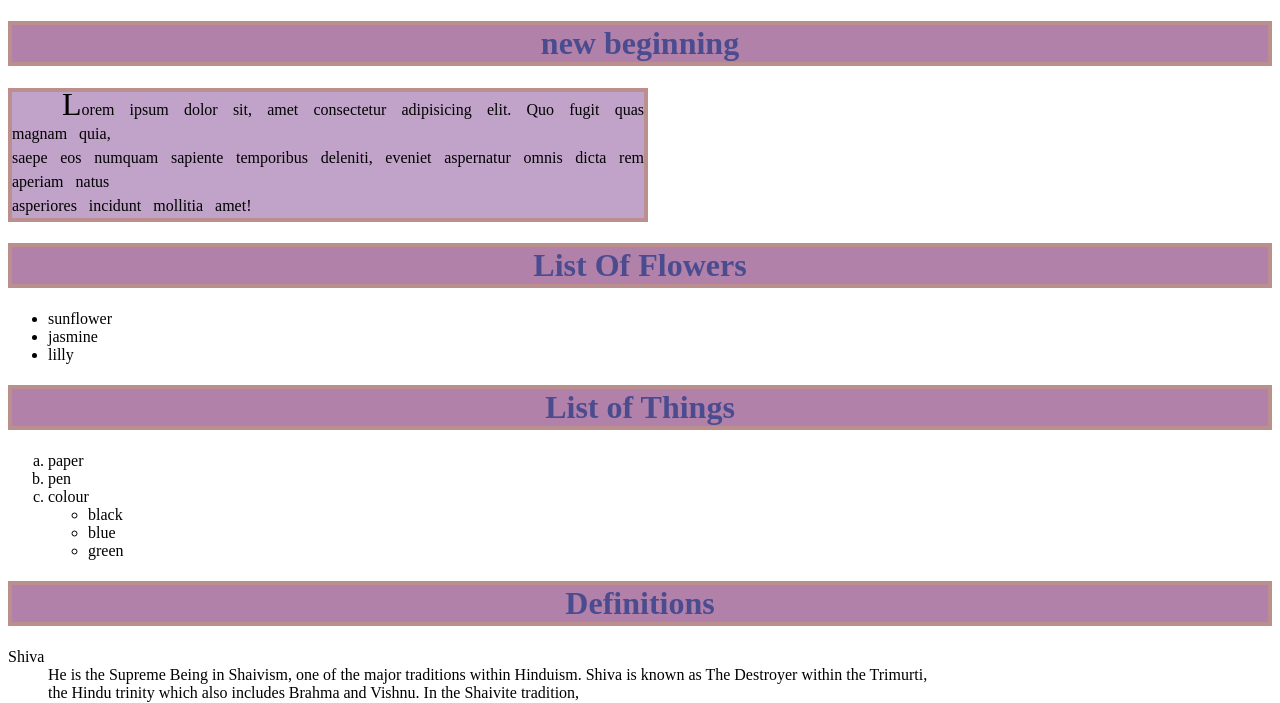
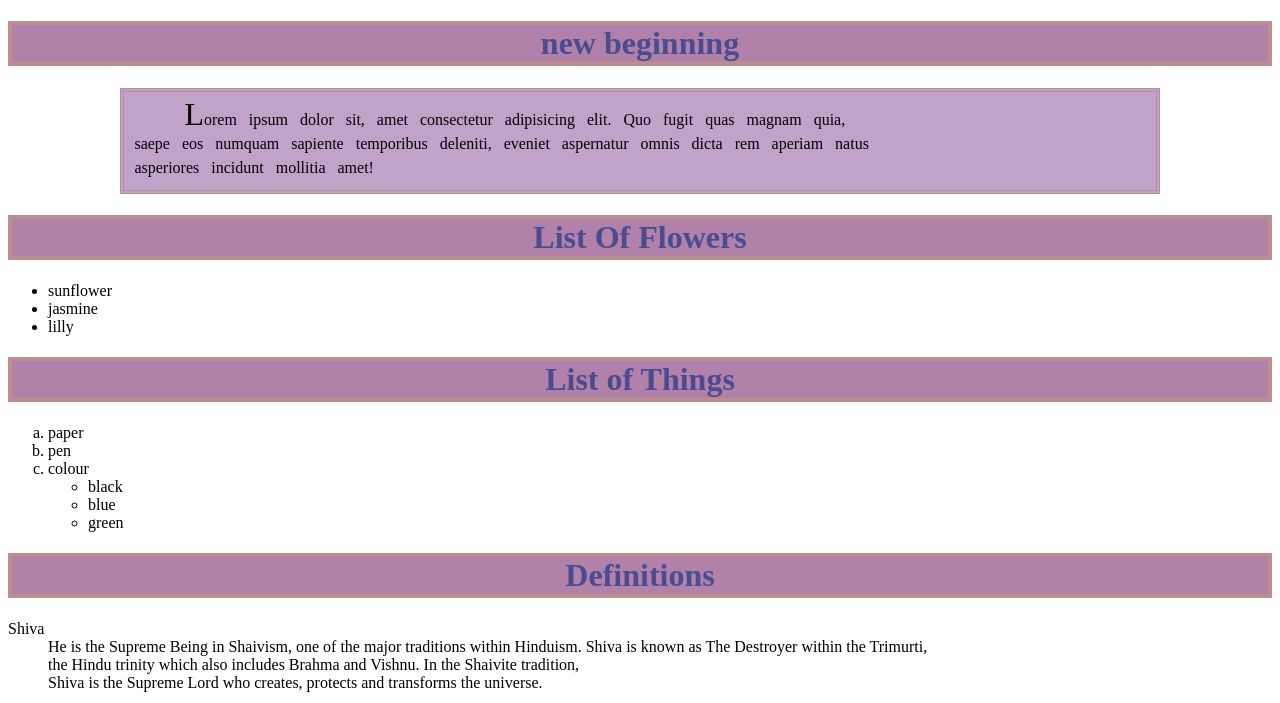
Before and after one commit to mahalakshmi2789/html-css, a plain HTML site: page forms/index.html in a window 1280 px wide. Shown: the top 703 px of the page. Drawn offline with Linux system fonts and the light colour scheme.

Commit message:
yes commit

```diff
--- a/css/style.css
+++ b/css/style.css
@@ -54,11 +54,17 @@ h1{
     word-spacing:.5em;
     /*text-shadow:2px 2px 2px rgb(192, 214, 192);*/
      border:4px solid rosybrown;
-    width :50%;
+      border-width:4px;
+     border-style: double;
+     border-color: rosybrown;
+
+    width :80%;
     background-color:rgb(193, 162, 201);
     /* max-height:300px;
     overflow: hidden;
     overflow:scroll; */
+    padding:10px;
+    margin:20px auto 20px auto;
   }
   .divp{
     border: 2px solid blue;
```
